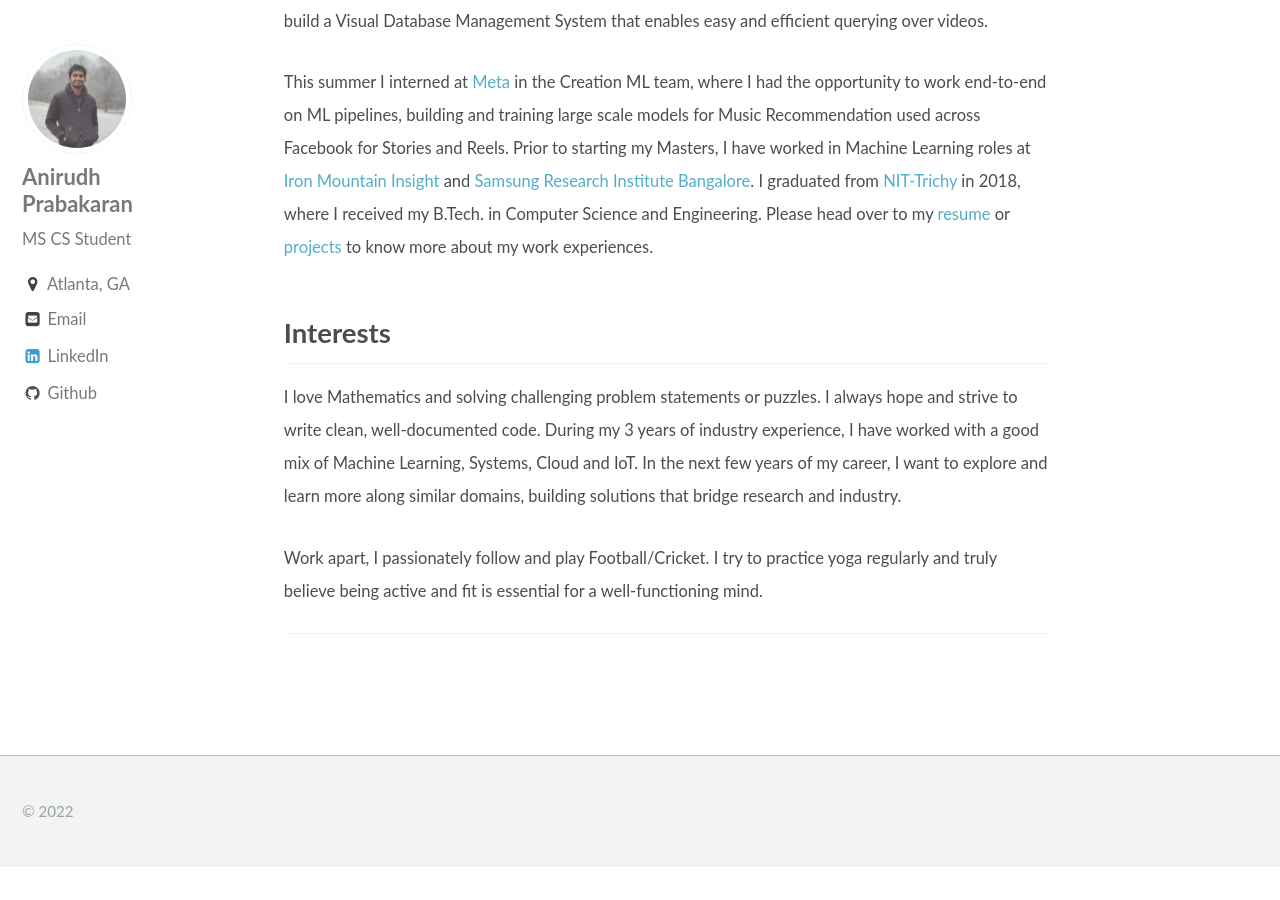
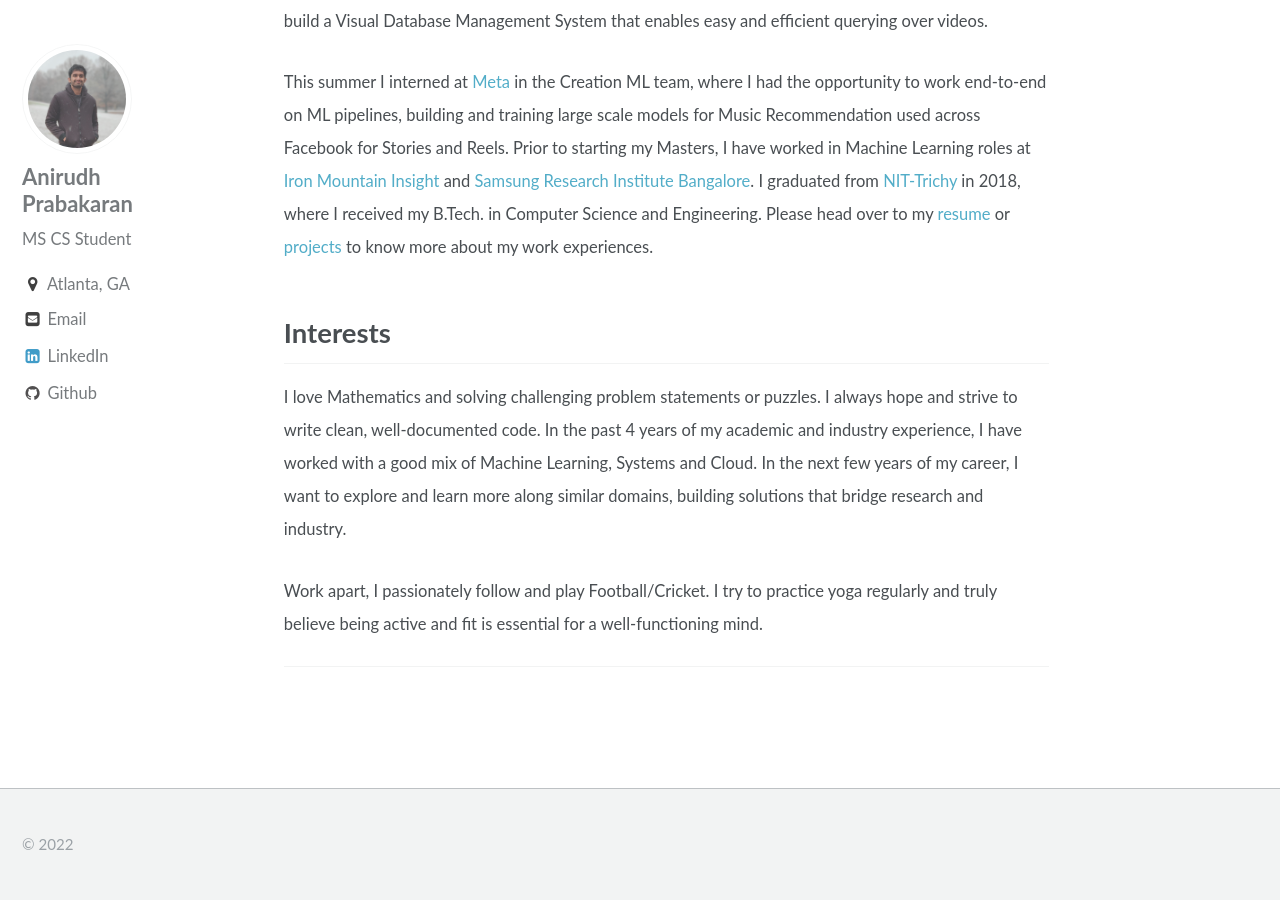
Before and after one commit to Anirudh58/Anirudh58.github.io, a Jekyll site: the page built from _pages/home.md, in a window 1280 px wide and 900 px high, scrolled down 955 px. Built offline with Jekyll 4.4.1, drawn with Linux system fonts in a browser that asks for light colours; before the commit the page ends 1822 px from its top, so only the background shows below that.

Commit message:
sep 3 update

```diff
--- a/_pages/home.md
+++ b/_pages/home.md
@@ -21,7 +21,7 @@ excerpt: ""
 
 ## Interests
 
-<small> I love Mathematics and solving challenging problem statements or puzzles. I always hope and strive to write clean, well-documented code. During my 3 years of industry experience, I have worked with a good mix of Machine Learning, Systems, Cloud and IoT. In the next few years of my career, I want to explore and learn more along similar domains, building solutions that bridge research and industry.  </small>
+<small> I love Mathematics and solving challenging problem statements or puzzles. I always hope and strive to write clean, well-documented code. In the past 4 years of my academic and industry experience, I have worked with a good mix of Machine Learning, Systems and Cloud. In the next few years of my career, I want to explore and learn more along similar domains, building solutions that bridge research and industry.  </small>
 
 <small> Work apart, I passionately follow and play Football/Cricket. I try to practice yoga regularly and truly believe being active and fit is essential for a well-functioning mind. </small>
 
```
Also changed, not shown: 1 other file.
